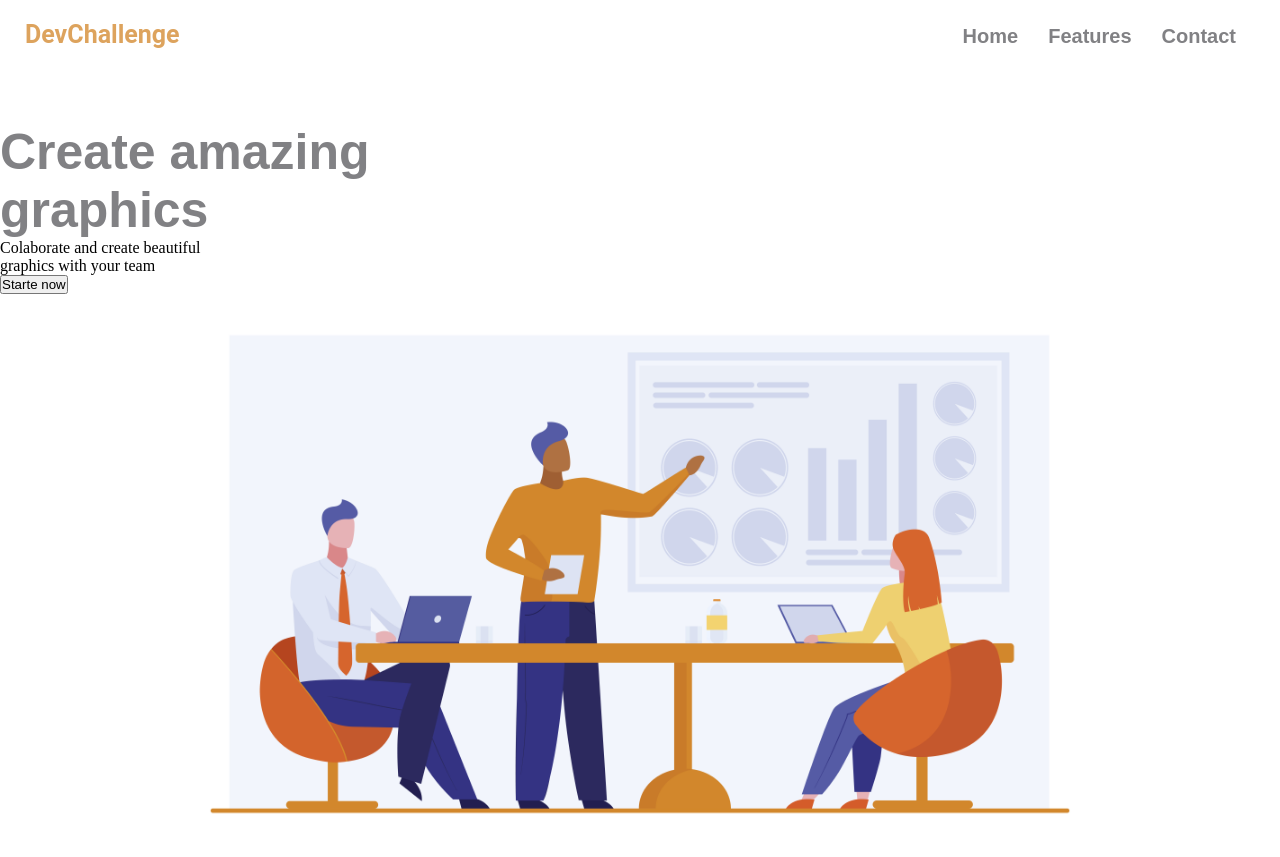
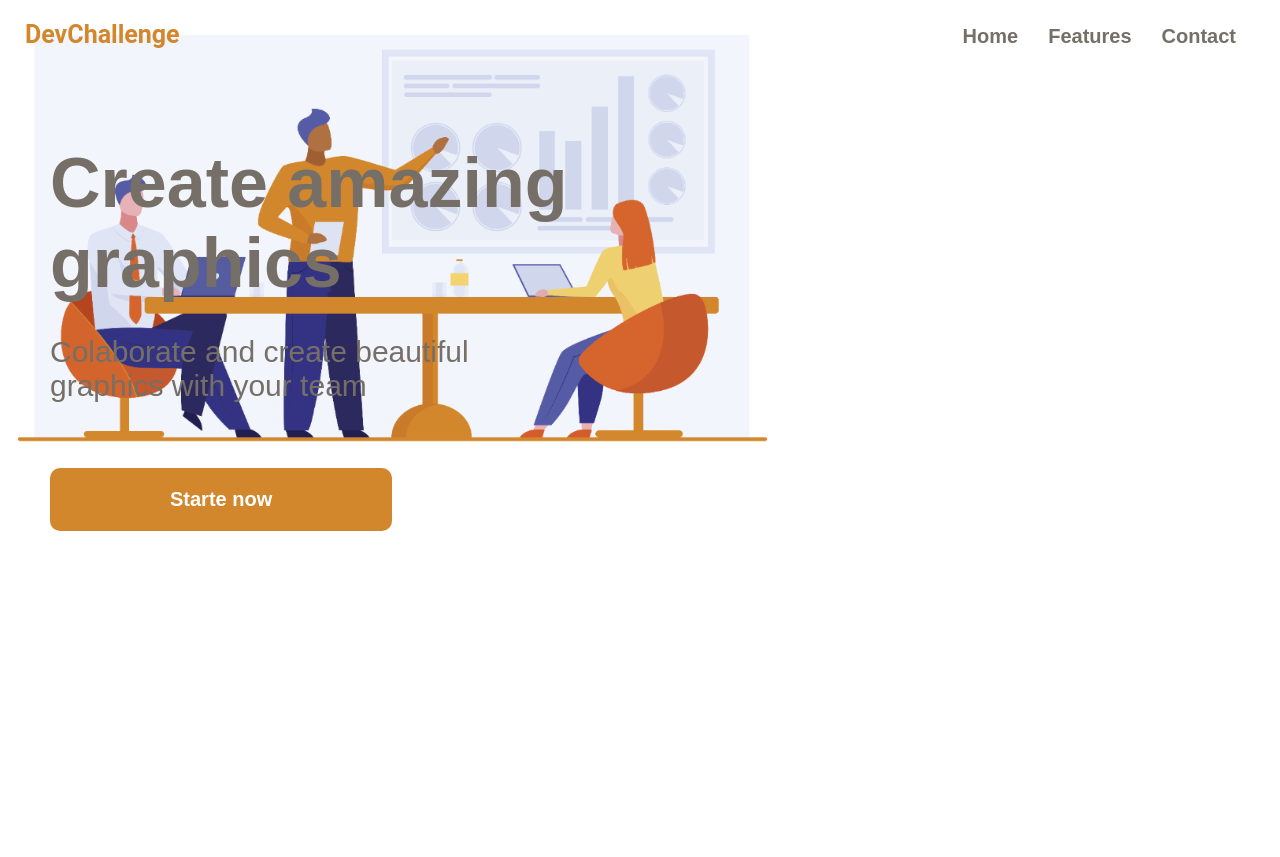
Before and after one commit to SamuelAlmeidaS/DevChallenge, a plain HTML site: page index.html in a window 1280 px wide. After the commit the page ends 800 px from the top, so only its background shows below. Drawn offline with Linux system fonts and the light colour scheme.

Commit message:
Acrescentando imagem

```diff
--- a/index.html
+++ b/index.html
@@ -20,14 +20,13 @@
     </header>
     <div class="container">
         <div class="text">
-        <h2>Create amazing <br />graphics</h2>
-        <p>Colaborate and create beautiful<br>
-        graphics with your team</p>
-        <button class="btn">Starte now</button>
+            <h2>Create amazing <br />graphics</h2>
+            <p>Colaborate and create beautiful<br>
+            graphics with your team</p>
+            <button class="btn">Starte now</button>
         </div>
-        <div class="imagen">
-            <img src="./img/team.jpg" alt="team" width="900px" height="560px">
-        </div>
+        <div class="image"></div>
     </div>
+
 </body>
 </html>
--- a/style.css
+++ b/style.css
@@ -2,6 +2,11 @@
     margin: 0;
     padding: 0;
     box-sizing: border-box;
+}
+
+body {
+    background-repeat: no-repeat;
+    background-image: url('/img/team\ \(5\).png');
 }
 
 /* Cabaçalho */
@@ -16,12 +21,11 @@ header .logo {
     font-family: 'roboto', sans-serif;
     font-size: 25px;
     padding: 20px 0 15px 25px;
-    color: #dda35d;
+    color: #D2872C;
 
 }
 /* Menu */
 header .navbar {
-
     width: 70%;
     margin-left: 60%;
     list-style: none;
@@ -37,28 +41,55 @@ header .navbar li {
 
 header .navbar li a {
     text-decoration: none;
-    color: #818184;
+    color: #766F68;
 }
 
 /* Textos, Botão e Imagem */
 div .container {
-    width: 100%;
+
+    background-image: url(/img/team.jpg);
+
     align-items: center;
-    display: inline-flex;
+    display: flex;
 }
 
 div h2 {
     font-family: 'Dongle', sans-serif;
-    color: #818184;
-    font-size: 50px;
+    color: #766F68;
+    font-size: 70px;
     font-weight: bold;
 
 }
+div p {
+    color: #766F68;
+    font-family: 'Dongle', sans-serif;
+    padding: 15px 15px 15px 0;
+    margin: 17px 0 50px 0;
+    font-size: 30px;
+}
+
+.btn {
+    cursor: pointer;
+    box-shadow: 0 0 0 0;
+    border: 0 none;
+    outline: 0;
+    color: white;
+    font-size: 20px;
+    font-family: 'Dongle', sans-serif;
+    font-weight: bold;
+    background: #D2872C;
+    border-radius: 10px;
+    padding: 20px 120px 20px 120px;
+}
 
 .text {
-    margin-top: 50px;
+    position: absolute;
+    margin: 70px 0 0 50px;
 }
 
 .imagen {
+
+    top: 260px;
+    margin-left: 200px;
     text-align: center;
 }
```
Also changed, not shown: img/team (5).png (added), img/team.jpg (deleted).
